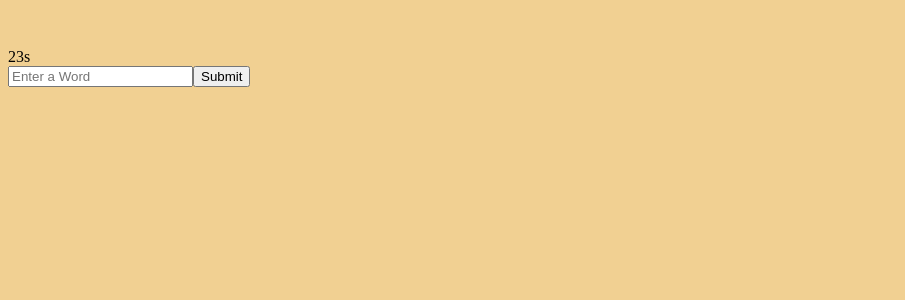
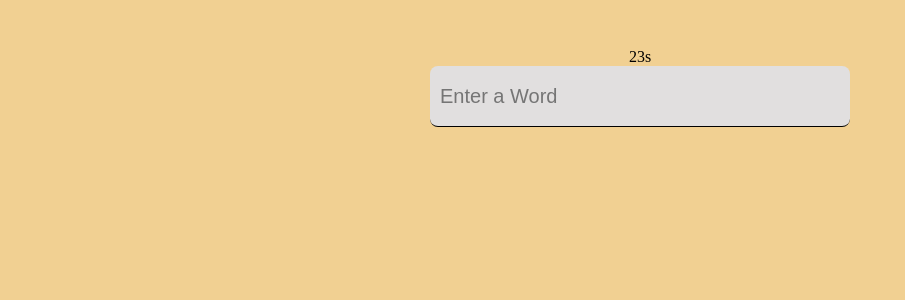
Before and after one commit to prudhomk/shiritori, a React app: page /game in a window 1280 px wide. Shown: the top 300 px of the page, without its empty margins (0-905 px from the left). Built offline with nearby package versions, Linux system fonts and the light colour scheme; a web font is replaced by a local one.

Commit message:
working on styling, added additional names to category

```diff
--- a/src/components/game/Game.jsx
+++ b/src/components/game/Game.jsx
@@ -2,7 +2,7 @@
 import React, { useEffect, useState } from 'react';
 import { useWord, useWordList, useCategory } from '../state/GameProvider.jsx';
 import createModal from '../game/Modal';
-import { ToastContainer, toast } from 'react-toastify';
+// import { ToastContainer, toast } from 'react-toastify';
 import { useInterval } from '../state/customHooks.js';
 import { ruleCheck, checkDictionary, checkRepeats, checkTimer } from '../utilities/ruleset.js';
 import { FnV, Names, Animals, Pokemon } from '../../data/categories.js';
@@ -17,7 +17,7 @@ export default function Game() {
   const [count, setCount] = useState(30);
   const [alert, setAlert] = useState(false);
 
-  const notify = () => toast('Try Again!');
+  // const notify = () => toast('Try Again!');
 
   //Sourced from Dan Abramov
   useInterval(() => {
@@ -57,7 +57,7 @@ export default function Game() {
       setCount(30);
     } else {
       //popup 'Invalid answer'
-      <ToastContainer />;
+      // notify();
       // console.log('Not a valid word');
     }
   };
@@ -78,7 +78,7 @@ export default function Game() {
         <span>{wordList[wordList.length - 1]}</span>
       </div>
       <div className={styles.timer}>{count}s</div>
-      <form onSubmit={handleSubmit} id="player-one">
+      <form className={styles.game} onSubmit={handleSubmit} id="player-one">
         <input onChange={(e) => setWord(e.target.value)} placeholder="Enter a Word"></input>
         <button>Submit</button>
       </form>
--- a/src/components/game/Modal.jsx
+++ b/src/components/game/Modal.jsx
@@ -3,11 +3,13 @@ import { useHistory } from 'react-router';
 import Box from '@mui/material/Box';
 import Modal from '@mui/material/Modal';
 import Typography from '@mui/material/Typography';
+import { useWordList } from '../state/GameProvider';
 
 
 export default function createModal() {
 
   const history = useHistory();
+  const { wordList } = useWordList();
 
   const handleClick = () => {
     history.push('/rules');
@@ -32,6 +34,9 @@ export default function createModal() {
           <Typography variant="h6" component="h2">
               Game Over
           </Typography>
+          <Typography sx={{ mt: 4 }}>
+            Longest Word Chain: {wordList.length}
+          </Typography>
           <Typography sx={{ mt: 2 }}>
               You ran out of time!
           </Typography>
--- a/src/components/styles/Game.scss
+++ b/src/components/styles/Game.scss
@@ -9,3 +9,31 @@
     padding: 10px;
   }
 };
+
+.game {
+  display: flex;
+  justify-content: center;
+  align-items: center;
+  flex-direction: column;
+
+  input {
+    background-color: rgb(225, 223, 223);
+    border: none;
+    border-bottom: 1px solid black;
+    border-radius: 8px;
+    padding: 10px;
+    height: 40px;
+    width: 400px;
+    font-size: 20px;
+  }
+
+  button {
+    display: none;
+  }
+};
+
+.timer {
+  display: flex;
+  justify-content: center;
+  align-items: center;
+}
--- a/src/components/styles/Rules.scss
+++ b/src/components/styles/Rules.scss
@@ -2,5 +2,8 @@
   display: flex;
   flex-direction: column;
 
+  button {
+    margin: 10px;
+  }
 
 }
--- a/src/data/categories.js
+++ b/src/data/categories.js
@@ -557,6 +557,7 @@ export const Names = [
   'blossom',
   'caden',
   'cain',
+  'casey',
   'clark',
   'clara',
   'christy',
@@ -750,7 +751,7 @@ export const Names = [
   'gerald',
   'gem',
   'gemma',
-  'gabirel',
+  'gabriel',
   'gabe',
   'gage',
   'gloria',
@@ -969,6 +970,8 @@ export const Names = [
   'liam',
   'lincoln',
   'linus',
+  'lisa',
+  'liza',
   'lloyd',
   'london',
   'luca',
@@ -1258,6 +1261,7 @@ export const Names = [
   'vicky',
   'valentine',
   'valentina',
+  'valerie',
   'vicki',
   'vanessa',
   'venus',
@@ -1293,6 +1297,7 @@ export const Names = [
   'xander',
   'xavi',
   'xavier',
+  'yeltsin',
   'yi',
   'yichen',
   'yohan',
```
